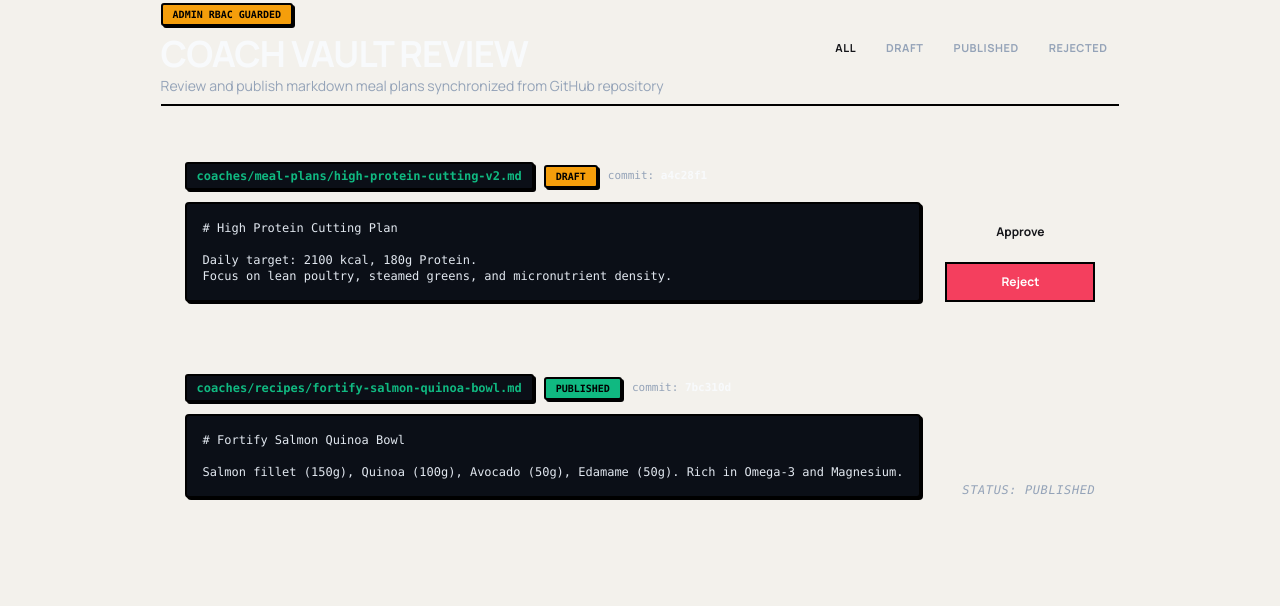
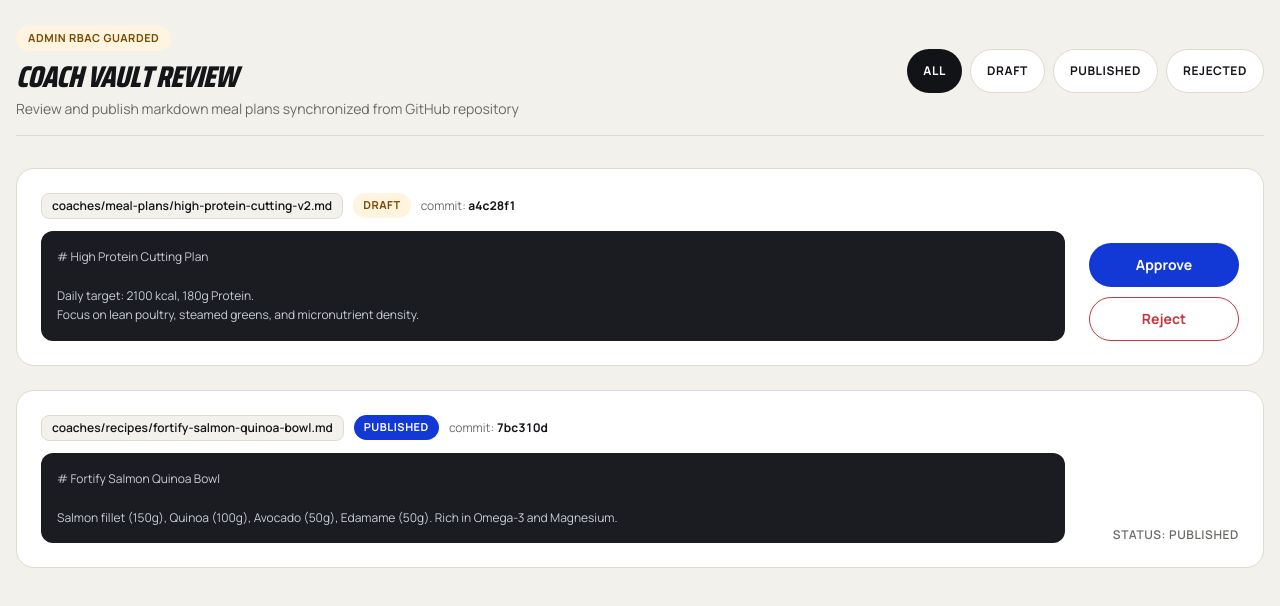
Before and after one commit to DongDuong2001/nutrition-fortifykitchen, a Next.js app in the folder apps/web/: page /admin/review in a window 1280 px wide. Shown: the top 606 px of the page. Built offline with nearby package versions, Linux system fonts and the light colour scheme.

Commit message:
cc2-05: /admin/review moves to Cobalt Sign tokens
Raw hex, font-mono, black borders and hard shadows are replaced by card, border, ink,
text, secondary, blue and warning tokens with Manrope and Saira. Same layout and
behaviour; tap targets are 44 px.

```diff
--- a/apps/web/app/admin/review/page.tsx
+++ b/apps/web/app/admin/review/page.tsx
@@ -43,31 +43,33 @@ export default function AdminReviewPage() {
   const filtered = drafts.filter((d) => (filter === "all" ? true : d.status === filter));
 
   return (
-    <div className="space-y-6 sm:space-y-8 max-w-7xl mx-auto">
+    <div className="mx-auto w-full max-w-7xl space-y-6 bg-page px-4 py-6 font-sans text-text sm:space-y-8">
       {/* Page Header */}
-      <div className="flex flex-col sm:flex-row sm:items-center justify-between gap-4 pb-2 border-b-2 border-black">
+      <div className="flex flex-col justify-between gap-4 border-b border-card-border pb-4 sm:flex-row sm:items-center">
         <div>
-          <div className="inline-flex items-center gap-1 px-2.5 py-0.5 rounded-[3px] bg-[#F59E0B] text-black border-2 border-black font-black text-[10px] uppercase font-mono shadow-[2px_2px_0px_0px_#000] mb-2">
+          <div className="mb-2 inline-flex items-center rounded-full bg-warning-bg px-3 py-1 text-[11px] font-bold uppercase tracking-wider text-warning-text">
             Admin RBAC Guarded
           </div>
-          <h1 className="text-2xl sm:text-3xl md:text-4xl font-black text-[#F8FAFC] uppercase tracking-tight">
+          <h1 className="m-0 font-display text-3xl font-extrabold uppercase italic tracking-tight text-text">
             Coach Vault Review
           </h1>
-          <p className="text-xs sm:text-sm text-[#94A3B8] font-medium mt-0.5">
+          <p className="mt-1 text-sm text-secondary">
             Review and publish markdown meal plans synchronized from GitHub repository
           </p>
         </div>
 
         {/* Filter Tabs */}
-        <div className="flex items-center gap-1.5 flex-wrap">
+        <div className="flex flex-wrap items-center gap-2" role="group" aria-label="Filter drafts">
           {["all", "draft", "published", "rejected"].map((tab) => (
             <button
               key={tab}
+              type="button"
+              aria-pressed={filter === tab}
               onClick={() => setFilter(tab)}
-              className={`neo-btn px-3 py-1.5 text-[11px] font-black uppercase tracking-wider min-h-[34px] ${
+              className={`min-h-[44px] cursor-pointer rounded-full px-4 text-xs font-bold uppercase tracking-wider transition-transform duration-150 active:scale-[0.97] motion-reduce:transition-none ${
                 filter === tab
-                  ? "neo-btn-emerald"
-                  : "neo-btn-dark text-[#94A3B8]"
+                  ? "border-0 bg-ink text-white"
+                  : "border border-card-border bg-card text-text hover:bg-page"
               }`}
             >
               {tab}
@@ -81,53 +83,55 @@ export default function AdminReviewPage() {
         {filtered.map((draft) => (
           <div
             key={draft.id}
-            className="neo-card p-4 sm:p-6 flex flex-col md:flex-row justify-between gap-5 sm:gap-6"
+            className="flex flex-col justify-between gap-5 rounded-[18px] border border-card-border bg-card p-4 sm:p-6 md:flex-row sm:gap-6"
           >
-            <div className="flex-1 min-w-0">
-              <div className="flex flex-wrap items-center gap-2.5 mb-3">
-                <span className="font-mono text-xs px-2.5 py-1 rounded-[3px] bg-[#0B0F17] text-[#10B981] border-2 border-black font-bold shadow-[2px_2px_0px_0px_#000] truncate max-w-full">
+            <div className="min-w-0 flex-1">
+              <div className="mb-3 flex flex-wrap items-center gap-2.5">
+                <span className="max-w-full truncate rounded-lg border border-card-border bg-page px-2.5 py-1 text-xs font-semibold text-text" title={draft.file_path}>
                   {draft.file_path}
                 </span>
                 <span
-                  className={`text-[10px] px-2.5 py-0.5 rounded-[3px] uppercase font-black font-mono border-2 border-black shadow-[2px_2px_0px_0px_#000] ${
+                  className={`rounded-full px-2.5 py-1 text-[11px] font-bold uppercase tracking-wider ${
                     draft.status === "published"
-                      ? "bg-[#10B981] text-black"
+                      ? "bg-blue text-white"
                       : draft.status === "rejected"
-                      ? "bg-[#F43F5E] text-white"
-                      : "bg-[#F59E0B] text-black"
+                      ? "bg-destructive-text text-white"
+                      : "bg-warning-bg text-warning-text"
                   }`}
                 >
                   {draft.status}
                 </span>
-                <span className="text-[11px] text-[#94A3B8] font-mono">
-                  commit: <strong className="text-[#F8FAFC]">{draft.commit_hash}</strong>
+                <span className="text-xs text-secondary tabular-nums">
+                  commit: <strong className="text-text">{draft.commit_hash}</strong>
                 </span>
               </div>
 
-              <pre className="p-3.5 sm:p-4 rounded-[4px] bg-[#0B0F17] text-[#E2E8F0] font-mono text-xs overflow-x-auto whitespace-pre-wrap border-2 border-black shadow-[2px_2px_0px_0px_#000]">
+              <pre className="m-0 overflow-x-auto whitespace-pre-wrap rounded-xl bg-surface-dark p-4 font-sans text-xs leading-relaxed text-muted-subtitle">
                 {draft.markdown_content}
               </pre>
             </div>
 
-            <div className="flex md:flex-col justify-end gap-2.5 min-w-[150px] shrink-0">
+            <div className="flex min-w-[150px] shrink-0 justify-end gap-2.5 md:flex-col">
               {draft.status === "draft" && (
                 <>
                   <button
+                    type="button"
                     onClick={() => handleUpdateStatus(draft.id, "published")}
-                    className="neo-btn neo-btn-emerald px-4 py-2 text-xs font-black w-full min-h-[40px]"
+                    className="min-h-[44px] w-full cursor-pointer rounded-full border-0 bg-blue px-4 text-sm font-bold text-white transition-transform duration-150 active:scale-[0.97] motion-reduce:transition-none"
                   >
                     Approve
                   </button>
                   <button
+                    type="button"
                     onClick={() => handleUpdateStatus(draft.id, "rejected")}
-                    className="neo-btn px-4 py-2 text-xs font-black bg-[#F43F5E] text-white hover:bg-rose-600 border-2 border-black w-full min-h-[40px]"
+                    className="min-h-[44px] w-full cursor-pointer rounded-full border border-destructive-text bg-card px-4 text-sm font-bold text-destructive-text transition-transform duration-150 active:scale-[0.97] motion-reduce:transition-none"
                   >
                     Reject
                   </button>
                 </>
               )}
               {draft.status !== "draft" && (
-                <div className="text-xs text-[#94A3B8] font-mono uppercase tracking-wider italic self-center md:self-end">
+                <div className="self-center text-xs font-semibold uppercase tracking-wider text-secondary md:self-end">
                   Status: {draft.status}
                 </div>
               )}
```
